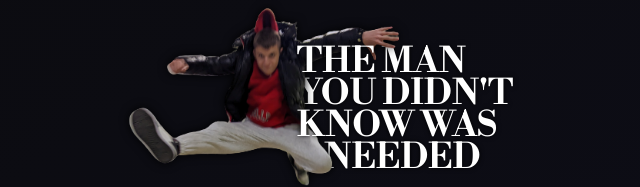
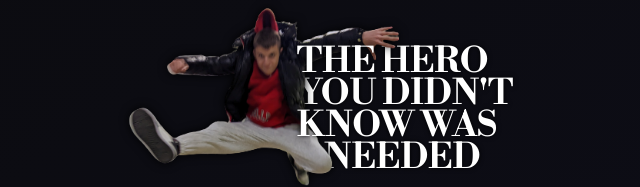
Before and after one commit to ssebastianoo/NicolaiCandu, a plain HTML site: page index.html in a window 1280 px wide. Shown: the part 770-957 px from the top of the page, without its empty margins (320-960 px from the left). Drawn offline with Linux system fonts and the light colour scheme.

Commit message:
man > needed

```diff
--- a/index.html
+++ b/index.html
@@ -201,7 +201,7 @@
                     <div class="text">
                         <h2>
                             <span class="the">The</span>
-                            <span class="man">man</span><br />
+                            <span class="hero">hero</span><br />
                             <span class="you">you</span>
                             <span class="didnt">didn't</span><br />
                             <span class="know">know</span>
--- a/style.scss
+++ b/style.scss
@@ -186,7 +186,7 @@ main {
                 line-height: 32px;
             }
 
-            .man,
+            .hero,
             .you,
             .needed {
                 z-index: -1;
```
Also changed, not shown: style.css.
